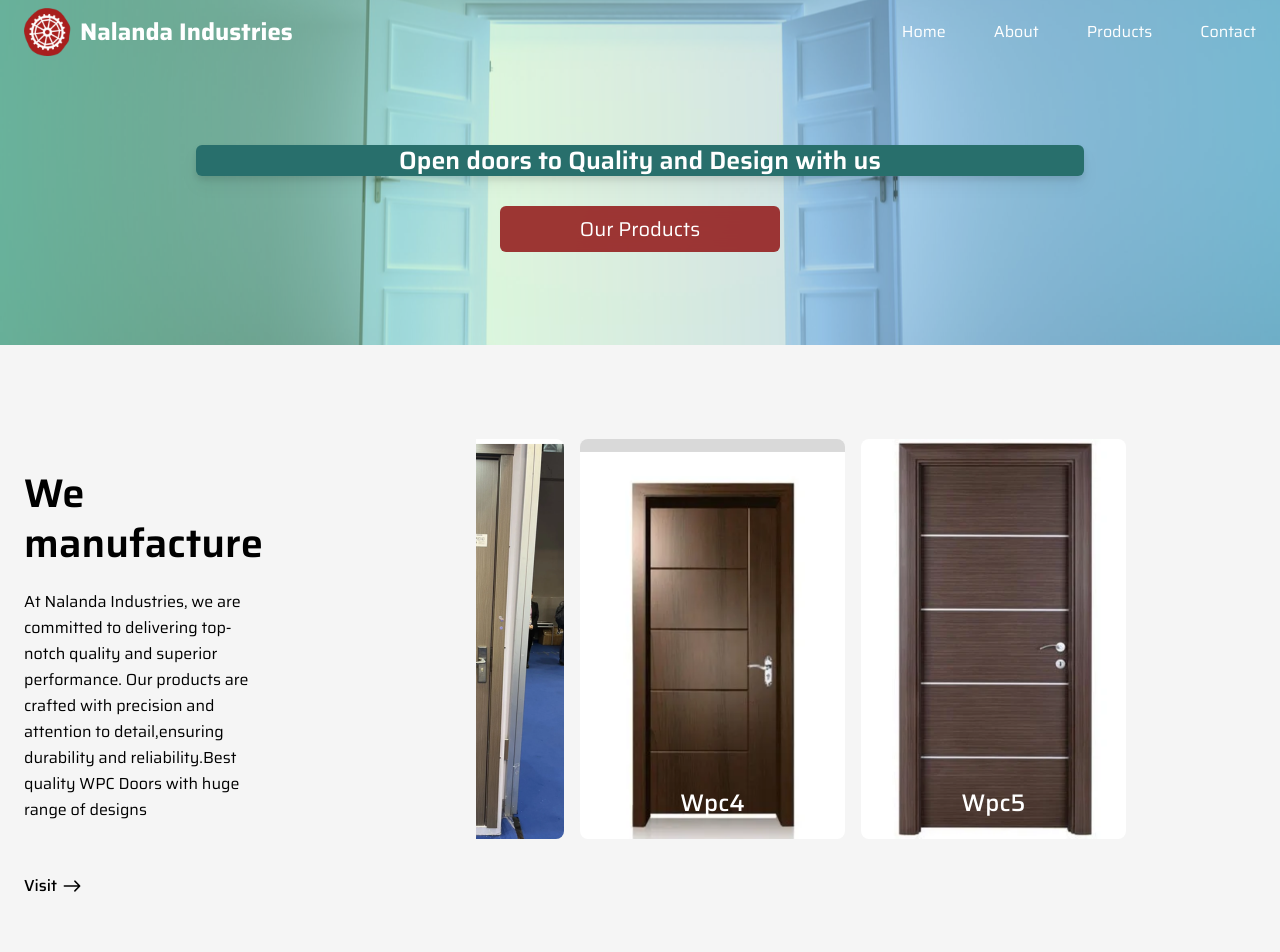
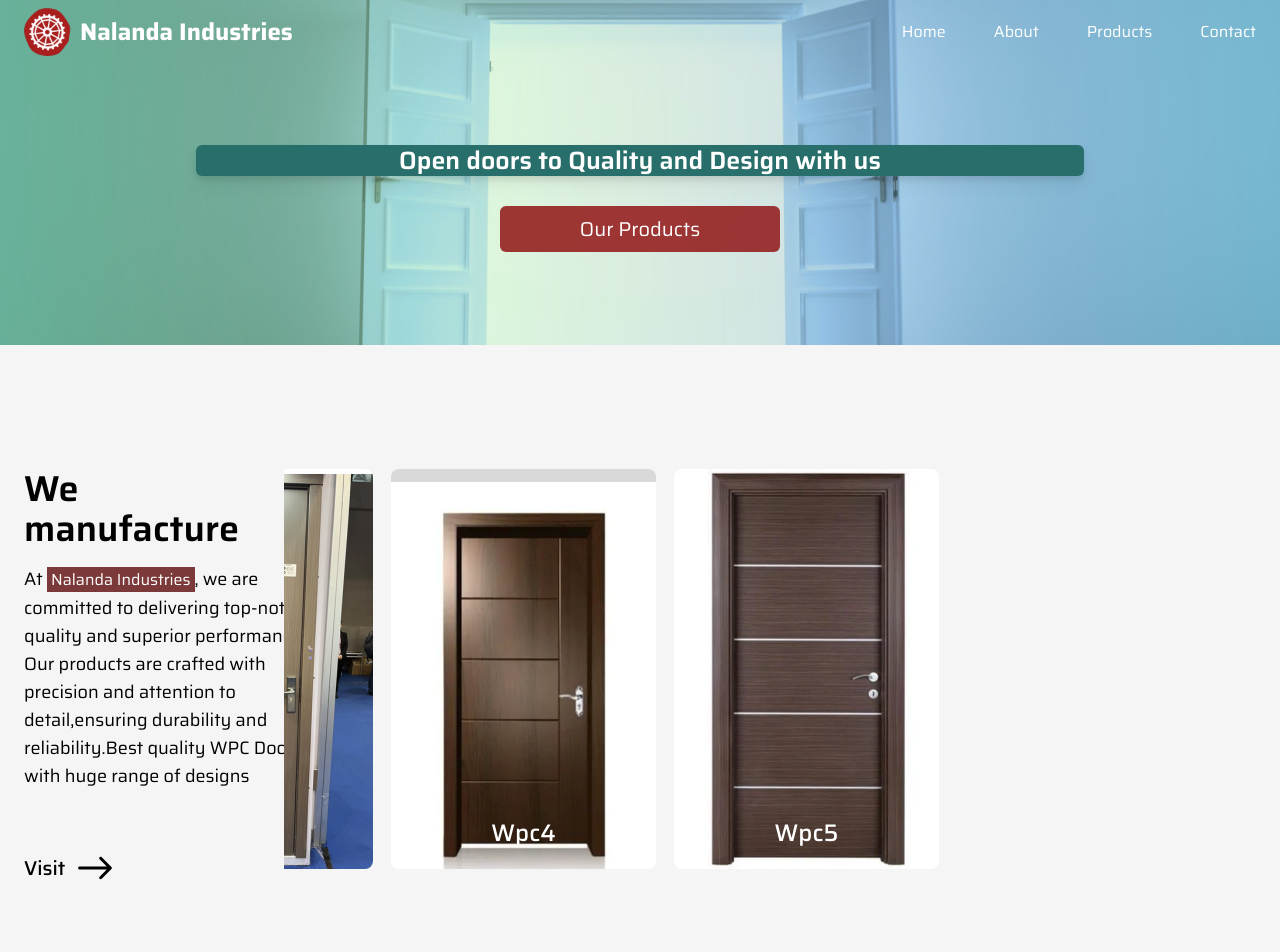
Before and after one commit to abhishekgoyal17/Nalanda-Industries-Freelance-project-, a React (Create React App) app: page / in a window 1280 px wide. Shown: the top 952 px of the page. Built offline with nearby package versions, Linux system fonts and the light colour scheme.

Commit message:
changes msde to newitem slider

```diff
--- a/src/App.js
+++ b/src/App.js
@@ -11,7 +11,7 @@ import Products from './routes/Products';
 
 const App = () => {
   return(
-     <div classname='w-full max-w-[1440px] mx-auto bg-white'>
+     <div classname='w-full max-w-[1440px]    mx-auto bg-white'>
 
      <Routes>
        <Route path ="/" element={<Home/>}/>
--- a/src/components/Hero.js
+++ b/src/components/Hero.js
@@ -6,7 +6,7 @@ const Hero = () => {
   const { title, subtitle, buttonText } = hero;
 
   return (
-    <section className='w-full h-[120px] bg-hero bg-right relative bg-cover bg-no-repeat text-white pt-[225px] pb-[120px]  mb-6 lg:bg-center lg:mb-6 ' >
+    <section className='w-full  mr-0 pr-0 h-[120px] bg-hero bg-right relative bg-cover bg-no-repeat text-white pt-[225px] pb-[120px]  mb-6 lg:bg-center lg:mb-6 ' >
       <div className='container mx-auto underline-offset-5 text-center'>
         <h1 className='ring-offset-2 ring-offset-[rgba(147, 28, 28)] text-xl mx-auto bg-accent rounded-md font-semibold -mt-[80px] mb-[30px] lg:text-[25px] lg:leading-tight lg:max-w-[888px] text-shadow drop-shadow-lg hover:drop-shadow-3xl'>
           {title}
--- a/src/components/NewItems.js
+++ b/src/components/NewItems.js
@@ -1,31 +1,50 @@
 import React from 'react';
-
-
-import {newInStore} from '../data';
+import { newInStore } from '../data';
 import NewItemsSlider from './NewItemsSlider';
 
 const NewItems = () => {
-   //destructure newInstore
-   const {title,subtitle,link,icon}=newInStore;
-  return <section className='section'>
-       <div className="container mx-auto lg:pb-[80px]">
-        <div className='flex flex-col lg:flex-row'>
+  // Destructure newInstore
+  const { title, subtitle, link, icon } = newInStore;
+
+  // Function to format the subtitle with custom styling
+  const formatSubtitle = () => {
+    if (subtitle.includes('Nalanda Industries')) {
+      const parts = subtitle.split('Nalanda Industries');
+      return (
+        <>
+          {parts[0]}
+          <span className='text-[16px] bg-[rgba(119,51,51,0.97)] text-white px-1'>Nalanda Industries</span>
+          {parts[1]}
+        </>
+      );
+    } else {
+      return subtitle;
+    }
+  };
+
+  return (
+    <section className='section'>
+      <div className="container mx-auto lg:pb-[80px]">
+        <div className='flex flex-col lg:flex-row items-start lg:items-center'>
           {/* text */}
-          <div className='flex md:flex-col items-baseline gap-x-6 mb-6 lg:mb-0'>
-            <h2 className='title max-w-[245px] lg:mt-[30px] lg:mb-[20px]'>{title}</h2>
-            <p className='max-w-[245px] lg:mb-12'>{subtitle}</p>
+          <div className='flex flex-col items-start gap-x-6 mb-6 lg:mb-0'>
+            <h2 className='title text-3xl lg:text-4xl max-w-[195px] lg:mt-[30px] '>{title}</h2>
+            <p className='max-w-[300px] text-base lg:text-lg  lg:mb-12'>
+              {formatSubtitle()}
+            </p>
             <div className='hidden lg:flex items-center'>
-              <a className='hover:border-b border-primary lg:items-center font-medium transition-all 'href='#'>{link}</a>
-              <div className='text-3xl'>{icon}</div>
+              <a className='hover:border-b border-primary items-center font-medium text-lg xl:text-xl transition-all' href='#'>{link}</a>
+              <div className='text-4xl lg:text-5xl xl:text-6xl'>{icon}</div>
             </div>
           </div>
           {/* slider */}
-          <div className='lg:max-w-[800px] xl:max-w-[900px] lg:absolute lg:-right-24 '>
-          <NewItemsSlider/>
+          <div className='lg:max-w-[800px] xl:max-w-[900px] lg:absolute lg:-right-24'>
+            <NewItemsSlider />
           </div>
         </div>
-       </div>
-       </section>
+      </div>
+    </section>
+  );
 };
 
 export default NewItems;
--- a/src/components/NewItemsSlider.js
+++ b/src/components/NewItemsSlider.js
@@ -12,7 +12,7 @@ SwiperCore.use([Navigation, Pagination, Virtual]);
 
 const NewItemsSlider = () => {
   const slides = newInStore.products.map((product, index) => (
-    <SwiperSlide className='max-w-[265px]' virtualIndex={index} key={index}>
+    <SwiperSlide className='max-w-[265px] ' virtualIndex={index} key={index}>
       <div className='relative'>
         <img className='rounded-lg' src={product.image.type} alt='' />
         <div className='absolute text-white bottom-[20px] w-full text-center text-[18px] lg:text-2xl font-medium capitalize'>
@@ -23,6 +23,8 @@ const NewItemsSlider = () => {
   ));
 
   return (
+    <div className="max-w-[900px] mx-auto ">
+      <div className="lg:relative right-48  ">
         <Swiper
           grabCursor={true}
           loop={true}
@@ -30,16 +32,18 @@ const NewItemsSlider = () => {
           breakpoints={{
             320: {
               slidesPerView: 2,
-          spaceBetween: 16,
+              spaceBetween: 18,
             },
             1024: {
               slidesPerView: 2,
-          spaceBetween: 16,
+              spaceBetween: 18,
             },
           }}
         >
           {slides}
         </Swiper>
+      </div>
+    </div>
   );
 };
 
--- a/src/routes/Home.js
+++ b/src/routes/Home.js
@@ -13,7 +13,6 @@ const Home = () => {
       <Hero/>
       <NewItems/>
       <Features/>
-
       <Footer/>
 
 
```
Lines whose indentation alone changed are shown as unchanged.
